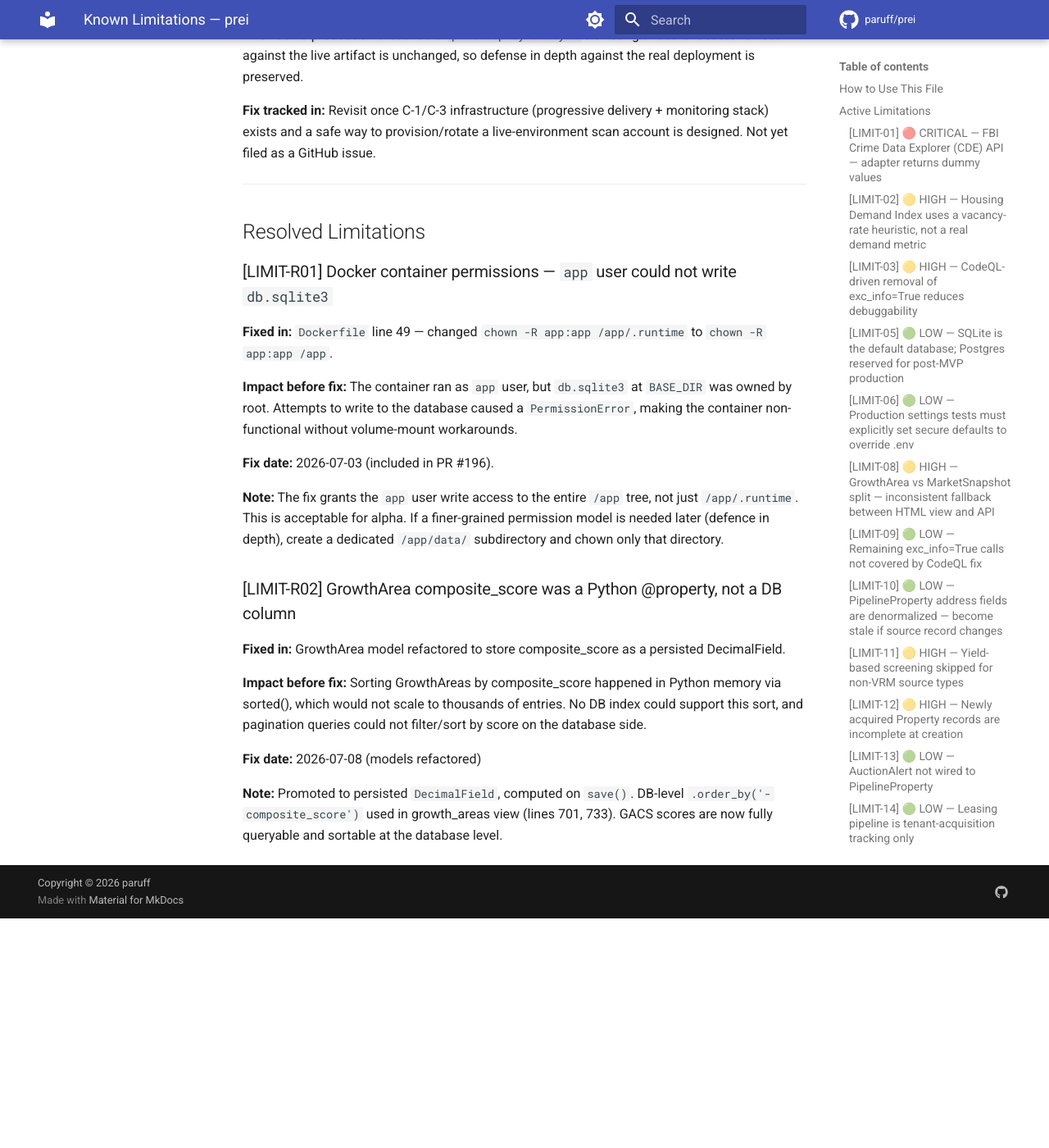
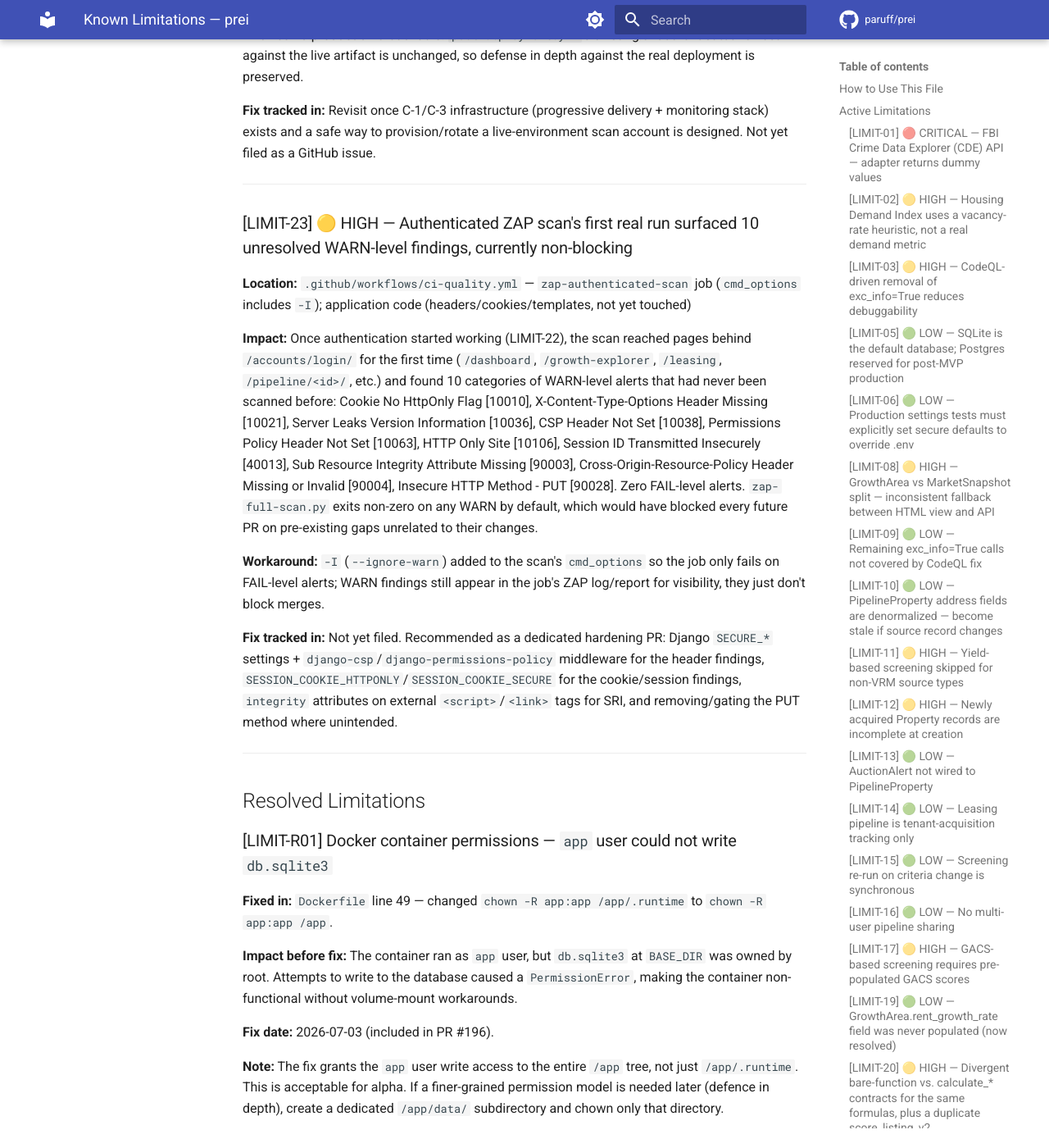
Before and after one commit to paruff/prei, an MkDocs documentation site: the page built from docs/KNOWN_LIMITATIONS.md, in a window 1280 px wide and 1400 px high, scrolled down 9061 px. Shown: the whole window at 82% size. Built offline with MkDocs 1.6.1 and Material for MkDocs 9.7.7, drawn with Linux system fonts in a browser that asks for light colours; comment, search, counter and statistics services are not loaded; the version menu is left out; before the commit the page ends 10181 px from its top, so only the background shows below that.

Commit message:
fix(ci): don't block PRs on pre-existing ZAP WARN findings
Both blockers preventing the authenticated scan from running at all are
now fixed (missing <basic> auth block, plaintext username needing
base64). With auth working, ZAP reached pages behind /accounts/login/
for the first time and surfaced 10 WARN-level findings (missing
security headers, non-HttpOnly cookie, insecure session ID
transmission, missing SRI, etc.) - 0 FAIL-level alerts.

zap-full-scan.py exits non-zero on any WARN by default, which would
block every future PR on pre-existing app gaps unrelated to their
changes. Add -I so the gate only fails on FAIL-level alerts; WARN
findings still show up in the job's ZAP log for visibility. Document
the deferred findings as LIMIT-23 with a recommended follow-up
hardening PR.

```diff
--- a/docs/KNOWN_LIMITATIONS.md
+++ b/docs/KNOWN_LIMITATIONS.md
@@ -248,6 +248,18 @@
 
 ---
 
+### [LIMIT-23] 🟡 HIGH — Authenticated ZAP scan's first real run surfaced 10 unresolved WARN-level findings, currently non-blocking
+
+**Location:** `.github/workflows/ci-quality.yml` — `zap-authenticated-scan` job (`cmd_options` includes `-I`); application code (headers/cookies/templates, not yet touched)
+
+**Impact:** Once authentication started working (LIMIT-22), the scan reached pages behind `/accounts/login/` for the first time (`/dashboard`, `/growth-explorer`, `/leasing`, `/pipeline/<id>/`, etc.) and found 10 categories of WARN-level alerts that had never been scanned before: Cookie No HttpOnly Flag [10010], X-Content-Type-Options Header Missing [10021], Server Leaks Version Information [10036], CSP Header Not Set [10038], Permissions Policy Header Not Set [10063], HTTP Only Site [10106], Session ID Transmitted Insecurely [40013], Sub Resource Integrity Attribute Missing [90003], Cross-Origin-Resource-Policy Header Missing or Invalid [90004], Insecure HTTP Method - PUT [90028]. Zero FAIL-level alerts. `zap-full-scan.py` exits non-zero on any WARN by default, which would have blocked every future PR on pre-existing gaps unrelated to their changes.
+
+**Workaround:** `-I` (`--ignore-warn`) added to the scan's `cmd_options` so the job only fails on FAIL-level alerts; WARN findings still appear in the job's ZAP log/report for visibility, they just don't block merges.
+
+**Fix tracked in:** Not yet filed. Recommended as a dedicated hardening PR: Django `SECURE_*` settings + `django-csp`/`django-permissions-policy` middleware for the header findings, `SESSION_COOKIE_HTTPONLY`/`SESSION_COOKIE_SECURE` for the cookie/session findings, `integrity` attributes on external `<script>`/`<link>` tags for SRI, and removing/gating the PUT method where unintended.
+
+---
+
 ## Resolved Limitations
 
 ### [LIMIT-R01] Docker container permissions — `app` user could not write `db.sqlite3`
```
Also changed, not shown: 1 other file.
